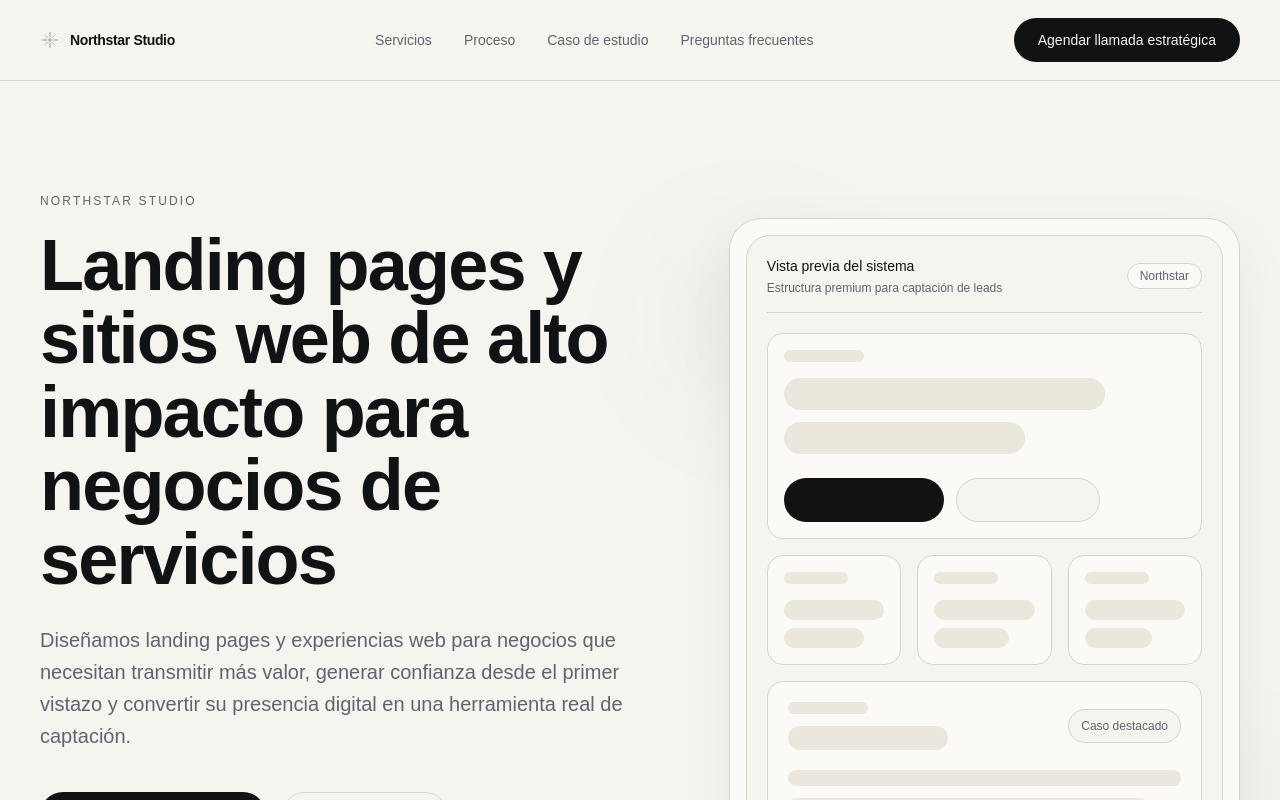
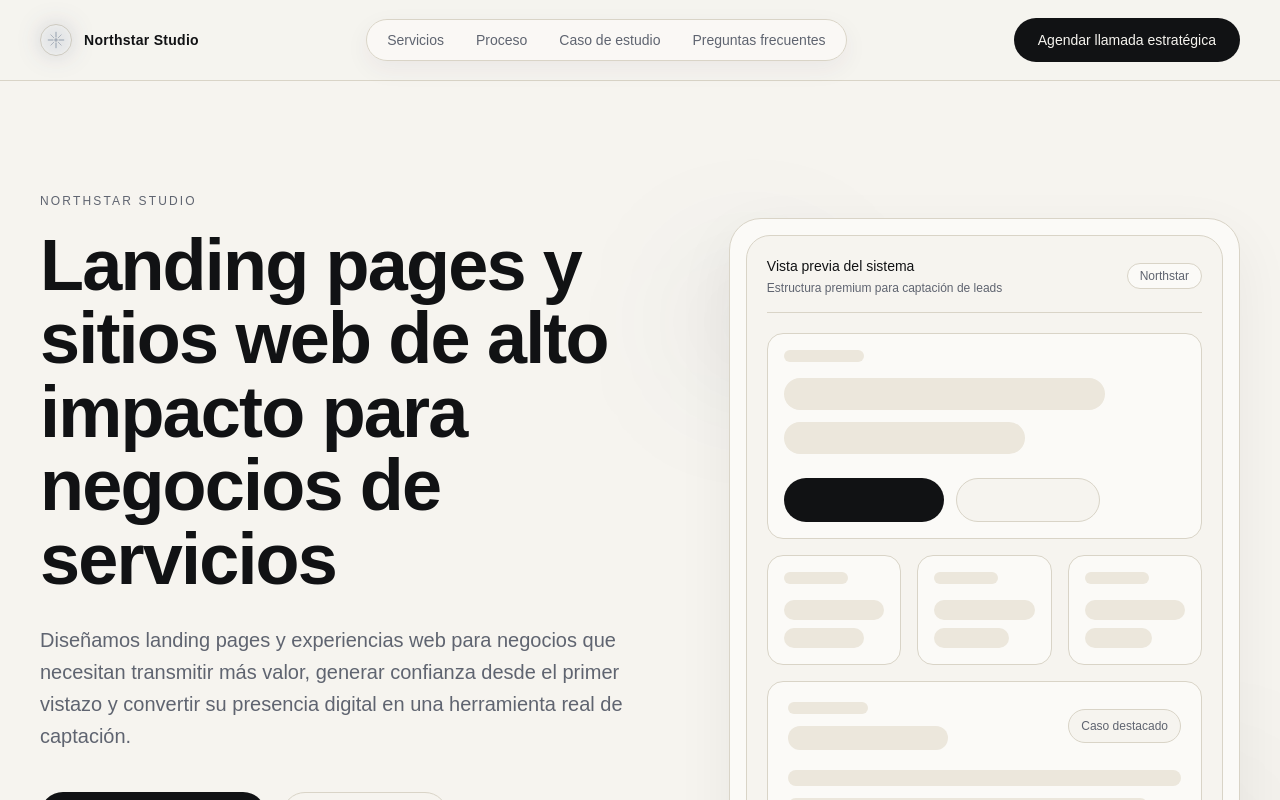
Before and after one commit to Dryctis/NorthStar-Studio, a Next.js app: page / in a window 1280 px wide. Shown: the top 800 px of the page. Built offline with nearby package versions, Linux system fonts and the light colour scheme.

Commit message:
Resolve SiteHeader merge conflicts by taking unified master variant

```diff
--- a/components/layout/site-header.tsx
+++ b/components/layout/site-header.tsx
@@ -48,18 +48,24 @@ export function SiteHeader() {
         <Container className="flex h-16 items-center justify-between md:h-20">
           <Link
             href="/"
-            className="flex items-center gap-2.5 text-sm font-semibold tracking-tight text-foreground"
+            className="group flex items-center gap-3 text-sm font-semibold tracking-tight text-foreground"
           >
-            <NorthstarMark className="h-5 w-5 text-foreground" />
-            <span>Northstar Studio</span>
+            <span className="relative inline-flex h-8 w-8 items-center justify-center rounded-full border border-border/80 bg-card/80">
+              <span
+                aria-hidden="true"
+                className="absolute inset-0 rounded-full bg-accent/20 blur-md transition-opacity duration-300 group-hover:opacity-90"
+              />
+              <NorthstarMark className="relative h-5 w-5 text-accent" />
+            </span>
+            <span className="text-sm tracking-[0.02em]">Northstar Studio</span>
           </Link>
 
-          <nav className="hidden items-center gap-8 md:flex">
+          <nav className="hidden items-center gap-2 rounded-full border border-border/80 bg-card/70 px-2 py-1 shadow-[0_8px_24px_rgba(44,39,70,0.06)] md:flex">
             {navigationItems.map((item) => (
               <a
                 key={item.href}
                 href={item.href}
-                className="text-sm text-muted-foreground transition-colors duration-200 hover:text-foreground"
+                className="rounded-full px-3 py-1.5 text-sm text-muted-foreground transition-colors duration-200 hover:bg-secondary hover:text-foreground"
               >
                 {item.label}
               </a>
@@ -75,7 +81,7 @@ export function SiteHeader() {
             aria-label={isMobileMenuOpen ? "Cerrar menú" : "Abrir menú"}
             aria-expanded={isMobileMenuOpen}
             onClick={() => setIsMobileMenuOpen((prev) => !prev)}
-            className="inline-flex h-9 w-9 items-center justify-center rounded-full border border-border/80 bg-card text-foreground transition-colors hover:bg-secondary md:hidden"
+            className="inline-flex h-9 w-9 items-center justify-center rounded-full border border-border/90 bg-card/90 text-foreground transition-colors hover:bg-secondary md:hidden"
           >
             <span className="sr-only">
               {isMobileMenuOpen ? "Cerrar menú" : "Abrir menú"}
@@ -95,24 +101,9 @@ export function SiteHeader() {
                   xmlns="http://www.w3.org/2000/svg"
                   aria-hidden="true"
                 >
-                  <path
-                    d="M3 4.75H15"
-                    stroke="currentColor"
-                    strokeWidth="1.7"
-                    strokeLinecap="round"
-                  />
-                  <path
-                    d="M3 9H15"
-                    stroke="currentColor"
-                    strokeWidth="1.7"
-                    strokeLinecap="round"
-                  />
-                  <path
-                    d="M3 13.25H15"
-                    stroke="currentColor"
-                    strokeWidth="1.7"
-                    strokeLinecap="round"
-                  />
+                  <path d="M3 4.75H15" stroke="currentColor" strokeWidth="1.7" strokeLinecap="round" />
+                  <path d="M3 9H15" stroke="currentColor" strokeWidth="1.7" strokeLinecap="round" />
+                  <path d="M3 13.25H15" stroke="currentColor" strokeWidth="1.7" strokeLinecap="round" />
                 </svg>
               </span>
 
```
